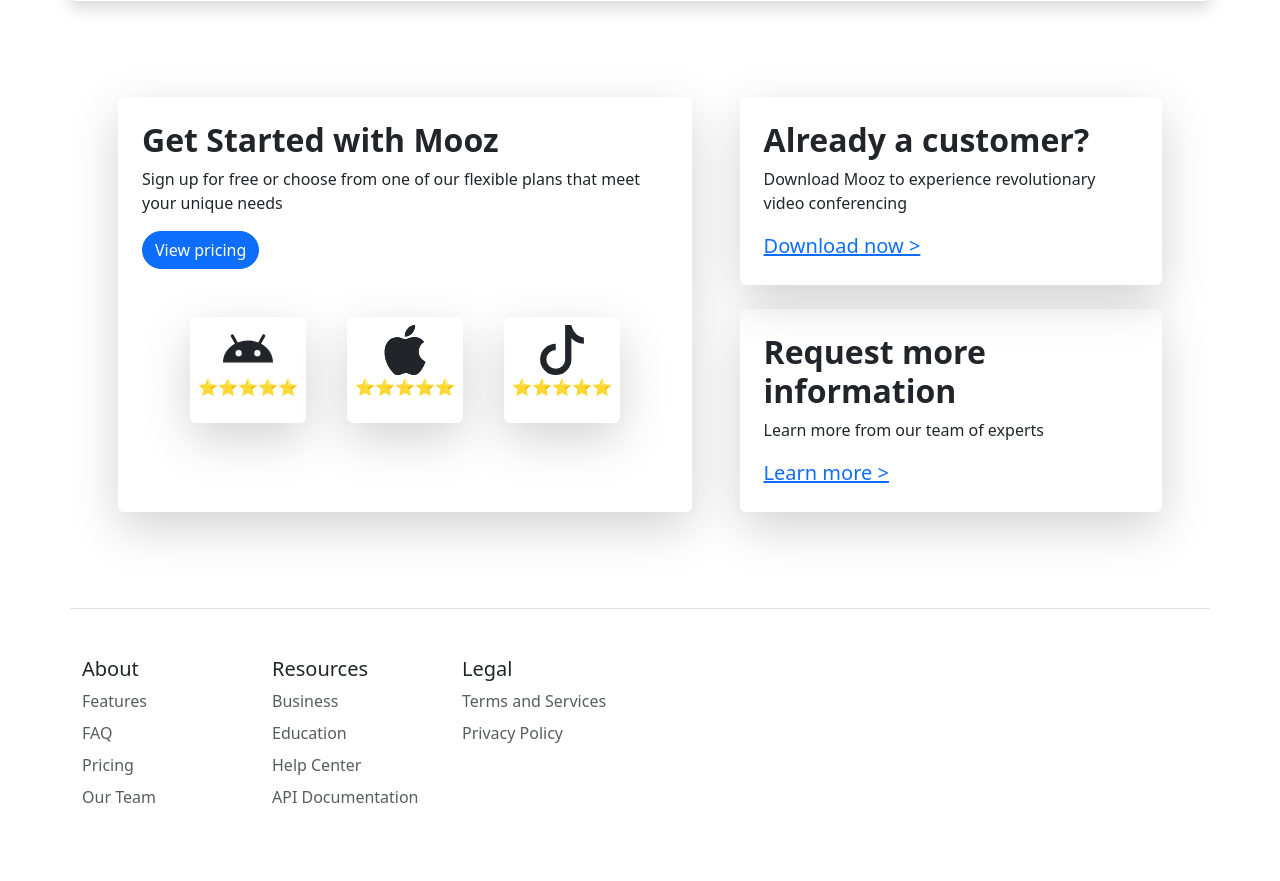
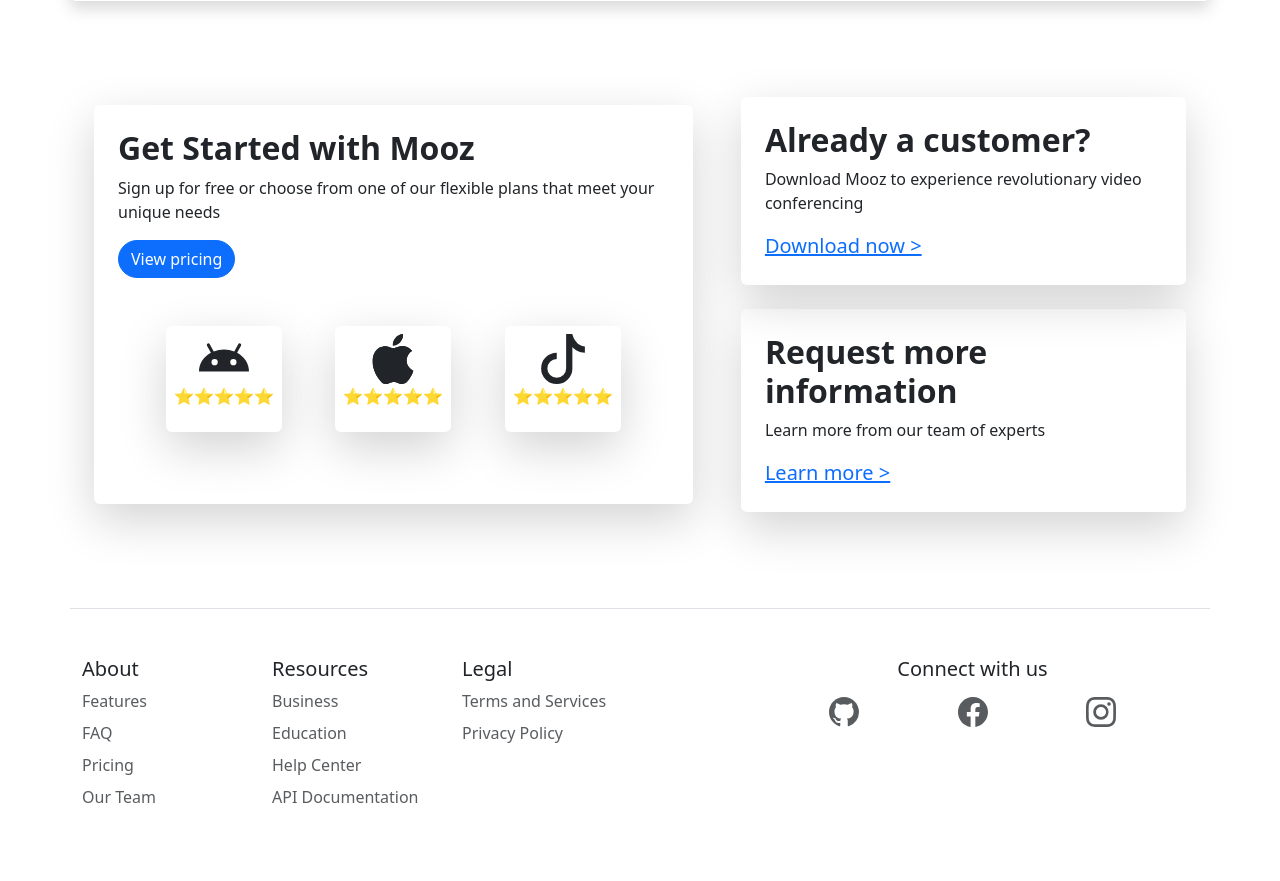
Before and after one commit to Philip-11/mooz_mockup, a PHP site: page / in a window 1280 px wide. Shown: the part 1440-2321 px from the top of the page. Run offline with PHP 8.4, Linux system fonts and the light colour scheme.

Commit message:
Added footer

```diff
--- a/index.php
+++ b/index.php
@@ -163,7 +163,7 @@ require_once 'lib/common.php'
             </div>
         </section>
 
-        <section class="container d-flex my-4 px-4 py-5 rounded">
+        <section class="container d-flex flex-wrap flex-lg-nowrap justify-content-center align-items-center my-4 p-0 py-5 rounded">
             <div class="shadow-lg rounded m-4 p-4">
                 <div class="">
                     <h2 class="fw-bold">Get Started with Mooz</h2>
@@ -171,7 +171,7 @@ require_once 'lib/common.php'
                     <button class="btn btn-primary rounded-pill">View pricing</button>
                 </div>
 
-                <div class="d-flex justify-content-between text-center m-4 p-4">
+                <div class="d-flex flex-wrap flex-lg-nowrap gap-3 justify-content-between text-center m-4 p-4">
                     <div class="shadow-lg p-2 rounded ">
                         <svg xmlns="http://www.w3.org/2000/svg" width="50" height="50" fill="currentColor" class="bi bi-android" viewBox="0 0 16 16">
                             <path d="M2.76 3.061a.5.5 0 0 1 .679.2l1.283 2.352A8.9 8.9 0 0 1 8 5a8.9 8.9 0 0 1 3.278.613l1.283-2.352a.5.5 0 1 1 .878.478l-1.252 2.295C14.475 7.266 16 9.477 16 12H0c0-2.523 1.525-4.734 3.813-5.966L2.56 3.74a.5.5 0 0 1 .2-.678ZM5 10a1 1 0 1 0 0-2 1 1 0 0 0 0 2m6 0a1 1 0 1 0 0-2 1 1 0 0 0 0 2" />
@@ -196,7 +196,7 @@ require_once 'lib/common.php'
                 </div>
             </div>
 
-            <div>
+            <div class="">
                 <div class="shadow-lg rounded m-4 p-4">
                     <div>
                         <h2 class="fw-bold">Already a customer?</h2>
@@ -267,8 +267,29 @@ require_once 'lib/common.php'
                     </ul>
                 </div>
 
-                <div class="col-md-5 offset-md-1 mb-3">
-
+                <div class="col-md-5 offset-md-1 mb-3 text-center">
+                    <h5>Connect with us</h5>
+                    <ul class="nav justify-content-evenly">
+                        <li class="nav-item">
+                            <a href="" class="nav-link text-body-secondary"><svg xmlns="http://www.w3.org/2000/svg" width="30" height="30" fill="currentColor" class="bi bi-github" viewBox="0 0 16 16">
+                                    <path d="M8 0C3.58 0 0 3.58 0 8c0 3.54 2.29 6.53 5.47 7.59.4.07.55-.17.55-.38 0-.19-.01-.82-.01-1.49-2.01.37-2.53-.49-2.69-.94-.09-.23-.48-.94-.82-1.13-.28-.15-.68-.52-.01-.53.63-.01 1.08.58 1.23.82.72 1.21 1.87.87 2.33.66.07-.52.28-.87.51-1.07-1.78-.2-3.64-.89-3.64-3.95 0-.87.31-1.59.82-2.15-.08-.2-.36-1.02.08-2.12 0 0 .67-.21 2.2.82.64-.18 1.32-.27 2-.27s1.36.09 2 .27c1.53-1.04 2.2-.82 2.2-.82.44 1.1.16 1.92.08 2.12.51.56.82 1.27.82 2.15 0 3.07-1.87 3.75-3.65 3.95.29.25.54.73.54 1.48 0 1.07-.01 1.93-.01 2.2 0 .21.15.46.55.38A8.01 8.01 0 0 0 16 8c0-4.42-3.58-8-8-8" />
+                                </svg>
+                            </a>
+                        </li>
+                        <li class="nav-item">
+                            <a href="" class="nav-link text-body-secondary">
+                                <svg xmlns="http://www.w3.org/2000/svg" width="30" height="30" fill="currentColor" class="bi bi-facebook" viewBox="0 0 16 16">
+                                    <path d="M16 8.049c0-4.446-3.582-8.05-8-8.05C3.58 0-.002 3.603-.002 8.05c0 4.017 2.926 7.347 6.75 7.951v-5.625h-2.03V8.05H6.75V6.275c0-2.017 1.195-3.131 3.022-3.131.876 0 1.791.157 1.791.157v1.98h-1.009c-.993 0-1.303.621-1.303 1.258v1.51h2.218l-.354 2.326H9.25V16c3.824-.604 6.75-3.934 6.75-7.951" />
+                                </svg>
+                            </a>
+                        </li>
+                        <li class="nav-item">
+                            <a href="" class="nav-link text-body-secondary"><svg xmlns="http://www.w3.org/2000/svg" width="30" height="30" fill="currentColor" class="bi bi-instagram" viewBox="0 0 16 16">
+                                    <path d="M8 0C5.829 0 5.556.01 4.703.048 3.85.088 3.269.222 2.76.42a3.9 3.9 0 0 0-1.417.923A3.9 3.9 0 0 0 .42 2.76C.222 3.268.087 3.85.048 4.7.01 5.555 0 5.827 0 8.001c0 2.172.01 2.444.048 3.297.04.852.174 1.433.372 1.942.205.526.478.972.923 1.417.444.445.89.719 1.416.923.51.198 1.09.333 1.942.372C5.555 15.99 5.827 16 8 16s2.444-.01 3.298-.048c.851-.04 1.434-.174 1.943-.372a3.9 3.9 0 0 0 1.416-.923c.445-.445.718-.891.923-1.417.197-.509.332-1.09.372-1.942C15.99 10.445 16 10.173 16 8s-.01-2.445-.048-3.299c-.04-.851-.175-1.433-.372-1.941a3.9 3.9 0 0 0-.923-1.417A3.9 3.9 0 0 0 13.24.42c-.51-.198-1.092-.333-1.943-.372C10.443.01 10.172 0 7.998 0zm-.717 1.442h.718c2.136 0 2.389.007 3.232.046.78.035 1.204.166 1.486.275.373.145.64.319.92.599s.453.546.598.92c.11.281.24.705.275 1.485.039.843.047 1.096.047 3.231s-.008 2.389-.047 3.232c-.035.78-.166 1.203-.275 1.485a2.5 2.5 0 0 1-.599.919c-.28.28-.546.453-.92.598-.28.11-.704.24-1.485.276-.843.038-1.096.047-3.232.047s-2.39-.009-3.233-.047c-.78-.036-1.203-.166-1.485-.276a2.5 2.5 0 0 1-.92-.598 2.5 2.5 0 0 1-.6-.92c-.109-.281-.24-.705-.275-1.485-.038-.843-.046-1.096-.046-3.233s.008-2.388.046-3.231c.036-.78.166-1.204.276-1.486.145-.373.319-.64.599-.92s.546-.453.92-.598c.282-.11.705-.24 1.485-.276.738-.034 1.024-.044 2.515-.045zm4.988 1.328a.96.96 0 1 0 0 1.92.96.96 0 0 0 0-1.92m-4.27 1.122a4.109 4.109 0 1 0 0 8.217 4.109 4.109 0 0 0 0-8.217m0 1.441a2.667 2.667 0 1 1 0 5.334 2.667 2.667 0 0 1 0-5.334" />
+                                </svg>
+                            </a>
+                        </li>
+                    </ul>
                 </div>
             </div>
 
```
